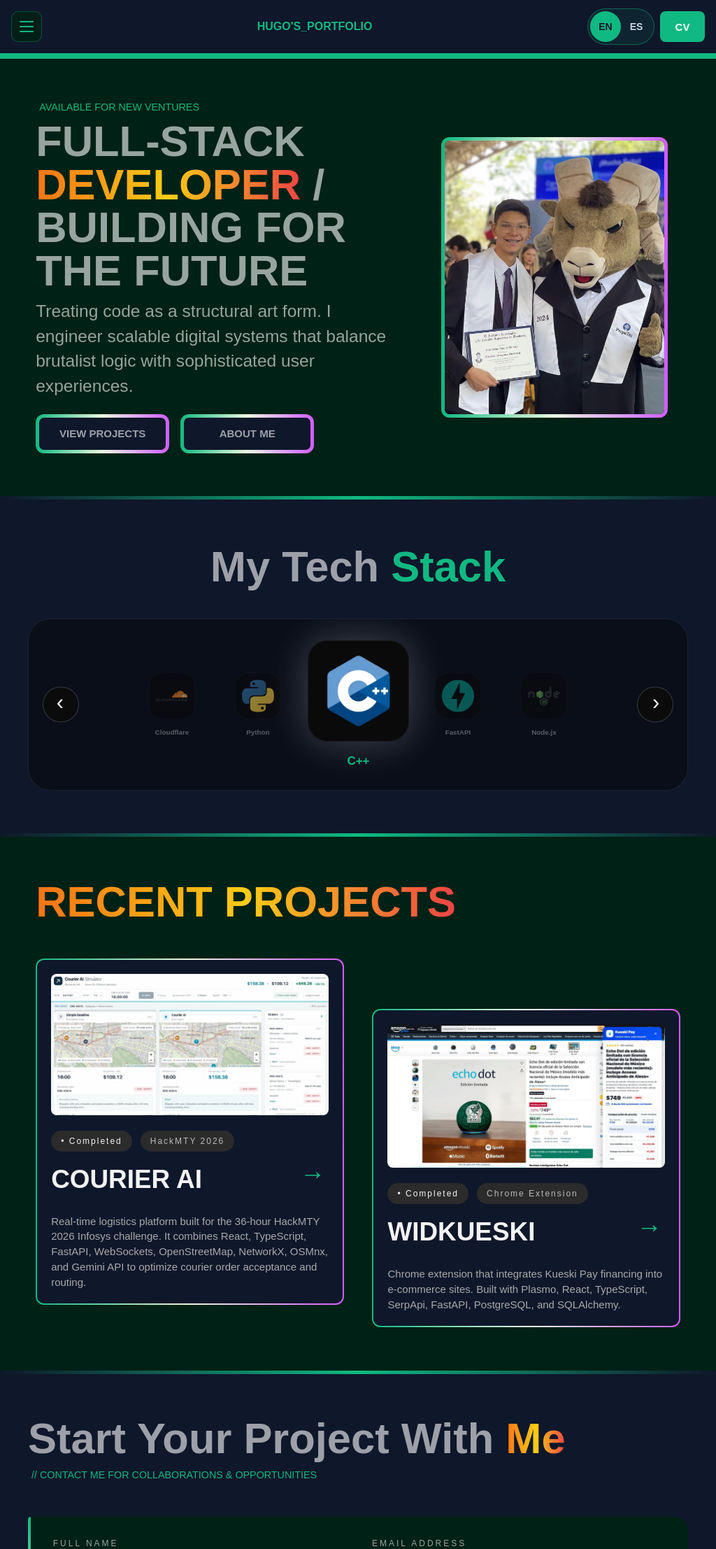
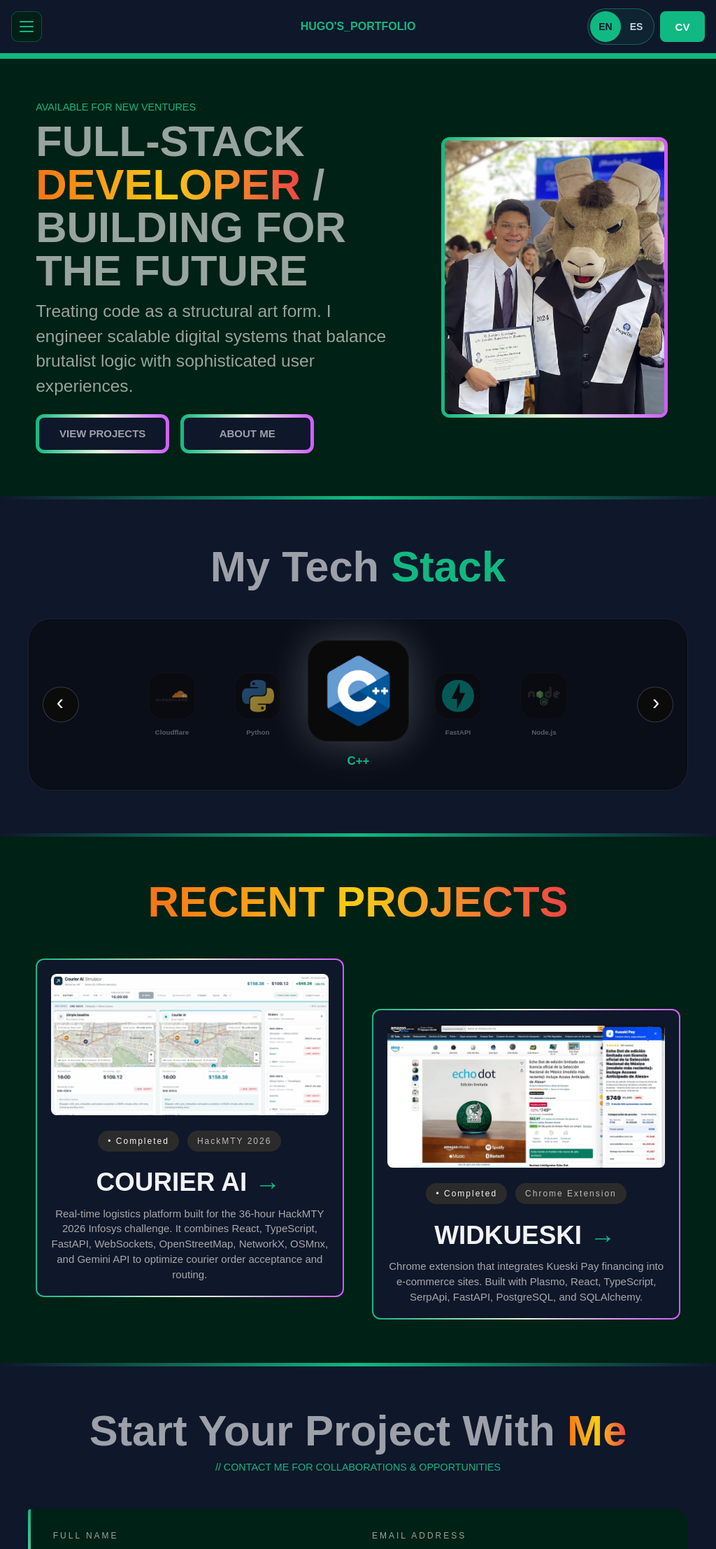
Before and after one commit to HugoAguayo2006/Portafolio-Hugo, a React (Vite) app: page / in a window 1024 px wide. Shown: the top 2214 px of the page at 70% size. Built offline with nearby package versions, Linux system fonts and the light colour scheme.

Commit message:
responsivo y cv actulizado

```diff
--- a/src/components/Contacto.css
+++ b/src/components/Contacto.css
@@ -90,3 +90,19 @@
         gap: 14px;
     }
 }
+
+@media (max-width: 1024px) {
+    .contactMe-page-1 .contactMe-top {
+        text-align: center;
+    }
+
+    .contactMe-page-1 .letras-pequenas-abajo {
+        margin-left: 0;
+    }
+}
+
+@media (max-width: 600px) {
+    .contactMe-page-1 .letras-pequenas-abajo {
+        margin-bottom: 20px;
+    }
+}
--- a/src/components/Footer.css
+++ b/src/components/Footer.css
@@ -170,3 +170,18 @@
     min-height: 46px;
   }
 }
+
+@media (max-width: 1024px) {
+  .container-footer {
+    align-items: center;
+    text-align: center;
+  }
+
+  .footer-left {
+    width: 100%;
+  }
+
+  .contenedor-botones {
+    justify-content: center;
+  }
+}
--- a/src/components/Navbar.css
+++ b/src/components/Navbar.css
@@ -281,6 +281,19 @@
   }
 }
 
+@media (min-width: 701px) and (max-width: 1200px) {
+  .container-navbar {
+    grid-template-columns: minmax(0, 1fr) auto minmax(0, 1fr);
+  }
+
+  .nav-actions {
+    display: flex;
+    grid-column: 3;
+    grid-row: 1;
+    gap: 8px;
+  }
+}
+
 @media (max-width: 520px) {
   html {
     scroll-padding-top: calc(var(--navbar-height, 68px) + 8px);
--- a/src/pages/AboutMe.css
+++ b/src/pages/AboutMe.css
@@ -232,6 +232,25 @@
         font-weight: 600;
     }
 
+@media (min-width: 901px) {
+    .aboutme-bottom {
+        align-items: stretch;
+    }
+
+    .aboutme-izquieda {
+        position: relative;
+        min-height: 360px;
+    }
+
+    .aboutme-izquieda img {
+        position: absolute;
+        inset: 0;
+        height: 100%;
+        aspect-ratio: auto;
+        object-position: center;
+    }
+}
+
 @media (max-width: 900px) {
     .aboutme-bottom {
         flex-direction: column;
@@ -285,3 +304,15 @@
         padding-right: max(14px, env(safe-area-inset-right));
     }
 }
+
+@media (max-width: 1024px) {
+  .aboutme-derecha {
+    text-align: center;
+  }
+}
+
+@media (min-width: 900px) {
+  .aboutme-derecha {
+    text-align: left;
+  }
+}
--- a/src/pages/ContactMe.css
+++ b/src/pages/ContactMe.css
@@ -3,6 +3,16 @@
     overflow-x: hidden;
     min-width: 0;
    }
+
+@media (max-width: 1024px) {
+    .contactMe-page .contactMe-top {
+        text-align: center;
+    }
+
+    .contactMe-page .letras-pequenas-abajo {
+        margin-left: 0;
+    }
+}
 
    .contactMe-container{
         width: min(100%, 1500px);
@@ -348,3 +358,15 @@
         transform: none;
     }
 }
+
+@media (max-width: 600px) {
+    .contactMe-page .letras-pequenas-abajo {
+        margin-bottom: 20px;
+    }
+}
+
+@media (max-width: 1200px) and (max-height: 600px) and (orientation: landscape) {
+    .contactMe-title-text {
+        padding-top: 16px;
+    }
+}
--- a/src/pages/Experience.css
+++ b/src/pages/Experience.css
@@ -437,3 +437,45 @@
       linear-gradient(#059669, #059669) padding-box,
       linear-gradient(0.25turn, #10B981, #ebf8e1, #ffffff) border-box;
 }
+
+@media (max-width: 1024px) {
+  .experience-page .projects-top,
+  .experience-page .projects-title {
+    margin-bottom: 0;
+  }
+
+  .experience-bottom {
+    margin-top: 20px;
+  }
+}
+
+@media (max-width: 1024px) {
+  .experience-bottom {
+    text-align: center;
+  }
+
+  .experience-title,
+  .experience-title-morado {
+    flex-direction: column;
+    align-items: center;
+    justify-content: center;
+    gap: 10px;
+  }
+
+  .experience-title::before,
+  .experience-title-morado::before {
+    margin-top: 0;
+  }
+
+  .skill-list {
+    justify-content: center;
+  }
+
+  .client-work-link {
+    justify-self: center;
+  }
+
+  .btn-proyecto {
+    align-self: center;
+  }
+}
--- a/src/pages/Experience.jsx
+++ b/src/pages/Experience.jsx
@@ -102,7 +102,7 @@ function Experience() {
   ];
 
   return (
-    <section className="projects-page">
+    <section className="projects-page experience-page">
       {/* ARRIBA */}
       <div className="projects-top">
         <p className="projects-kicker">{t("BUILDING MY STORY")}</p>
--- a/src/pages/Home.css
+++ b/src/pages/Home.css
@@ -248,7 +248,7 @@
   .project-bottom {
     display: flex;
     flex-direction: column;
-    gap: 18px;
+    gap: 12px;
   }
 
   .project-header {
@@ -260,7 +260,7 @@
   }
 
   .home-projects .project-title {
-    margin: 0 0 14px;
+    margin: 0;
     font-size: clamp(30px, 3.6vw, 52px);
     line-height: 0.95;
     font-weight: 800;
@@ -369,3 +369,48 @@
     transform: none;
   }
 }
+
+@media (max-width: 1024px) {
+  .home-intro,
+  .home-projects {
+    text-align: center;
+  }
+
+  .home-intro .letras-pequenas {
+    margin-left: 0;
+  }
+
+  .btn-container,
+  .home-projects .project-tags {
+    justify-content: center;
+  }
+
+  .texto-recent-projects {
+    align-items: center;
+  }
+
+  .home-projects .project-header {
+    flex-direction: row;
+    align-items: center;
+    justify-content: center;
+    gap: 8px;
+  }
+
+  .home-projects .project-title {
+    margin-bottom: 0;
+  }
+
+  .home-projects .arrow-btn {
+    transform: none;
+  }
+}
+
+@media (min-width: 900px) {
+  .home-intro {
+    text-align: left;
+  }
+
+  .home-intro .btn-container {
+    justify-content: flex-start;
+  }
+}
--- a/src/pages/Projects.css
+++ b/src/pages/Projects.css
@@ -398,3 +398,35 @@
     grid-template-columns: 1fr;
   }
 }
+
+@media (max-width: 1024px) {
+  .project-card-content {
+    text-align: center;
+  }
+
+  .project-card-topline,
+  .projects-results-bar {
+    justify-content: center;
+  }
+
+  .project-card-topline {
+    flex-wrap: wrap;
+  }
+
+  .project-card-badges {
+    justify-content: center;
+    flex-wrap: wrap;
+    text-align: center;
+  }
+
+}
+
+@media (max-width: 600px) {
+  .project-card-image-wrapper {
+    height: auto;
+  }
+
+  .project-card-image-wrapper img {
+    height: 210px;
+  }
+}
```
Also changed, not shown: 1 other file (tests, documents, lock files or other folders).
